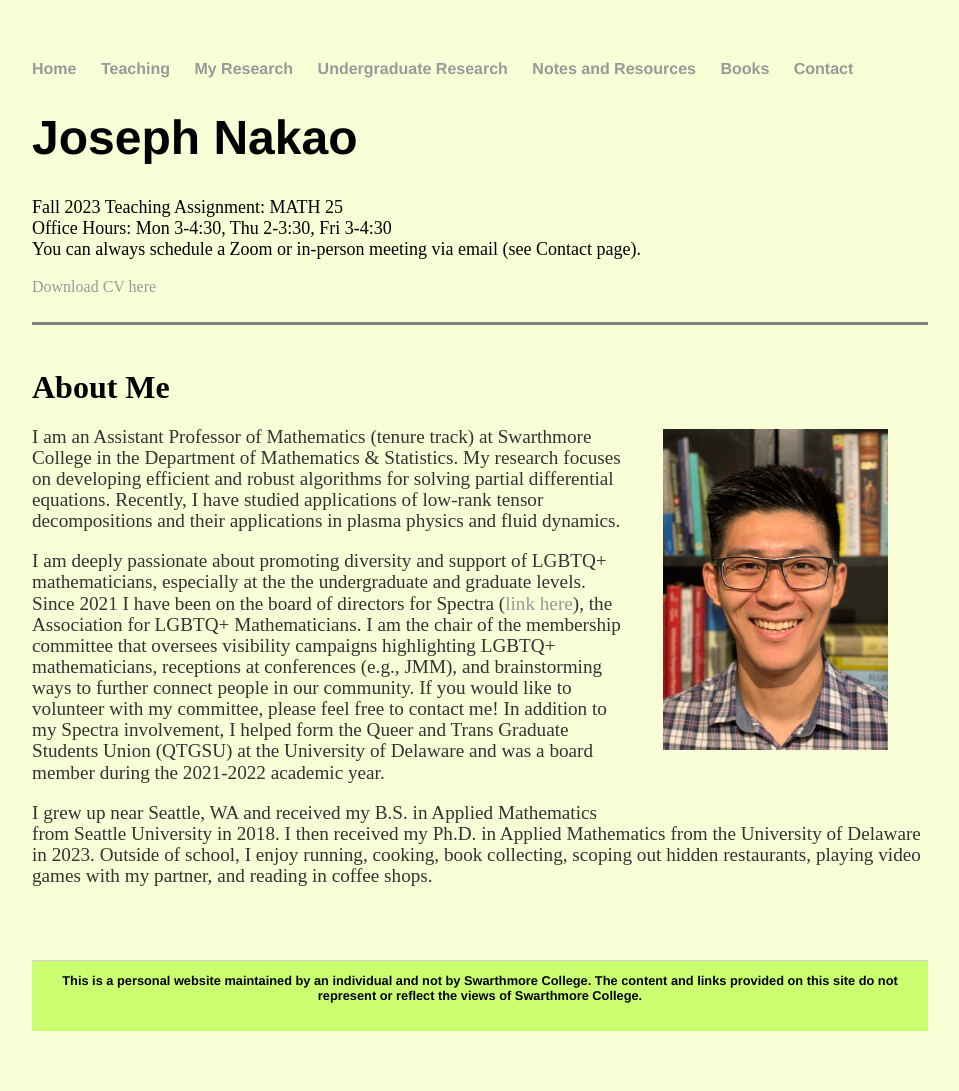
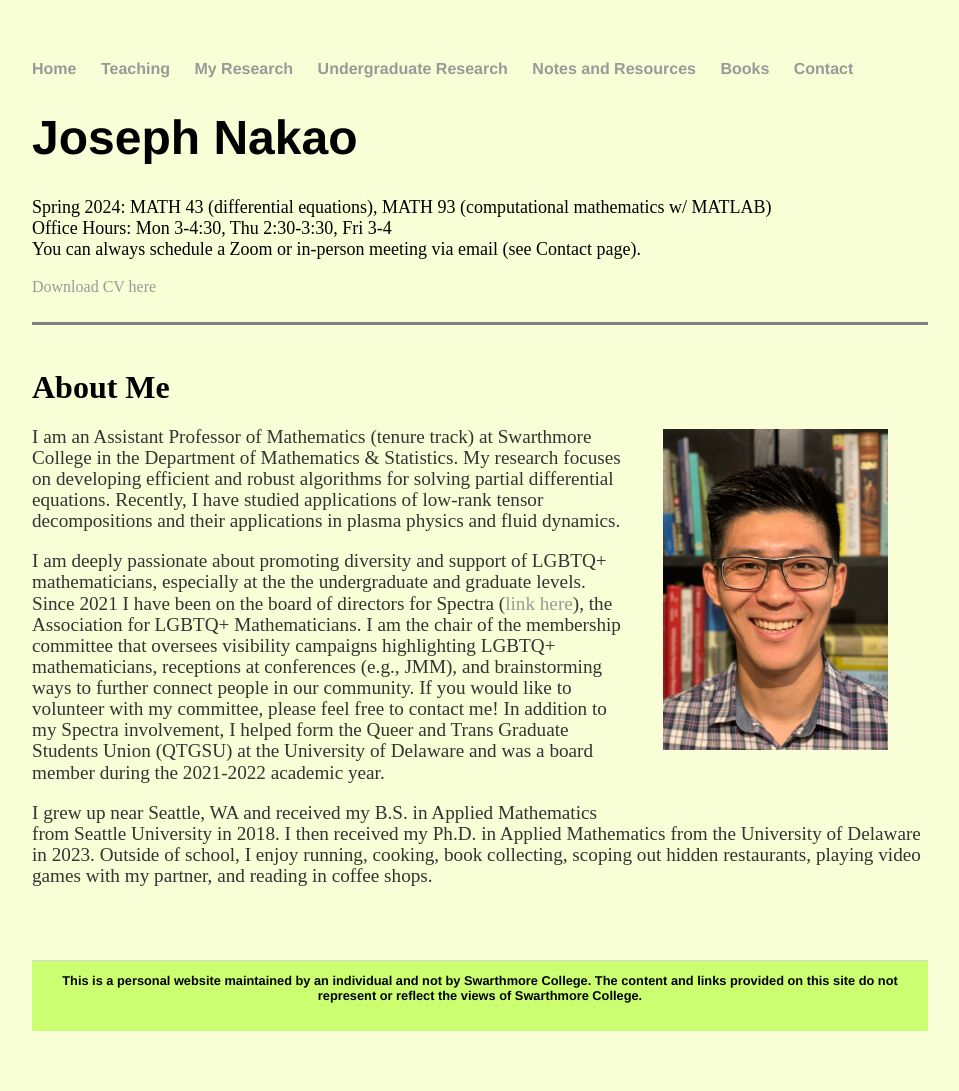
Before and after one commit to jhknakao/jhknakao.github.io, a Jekyll site: the page built from index.html, in a window 1280 px wide. Shown: the whole page, without its empty margins (160-1119 px from the left). Built offline with Jekyll 4.4.1, drawn with Linux system fonts in a browser that asks for light colours.

Commit message:
Update index.html

```diff
--- a/index.html
+++ b/index.html
@@ -4,9 +4,9 @@ title: Joseph Nakao's Homepage
 ---
 <div class="blurb">
 	<h1>Joseph Nakao</h1>
-	<font size="4">Fall 2023 Teaching Assignment: MATH 25</font>
+	<font size="4">Spring 2024: MATH 43 (differential equations), MATH 93 (computational mathematics w/ MATLAB)</font>
 	<br>
-	<font size="4">Office Hours: Mon 3-4:30, Thu 2-3:30, Fri 3-4:30</font>
+	<font size="4">Office Hours: Mon 3-4:30, Thu 2:30-3:30, Fri 3-4</font>
 	<br>
 	<font size="4">You can always schedule a Zoom or in-person meeting via email (see Contact page).</font>
 	<br>
```
